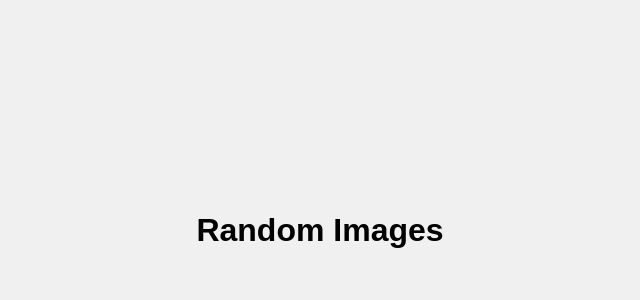
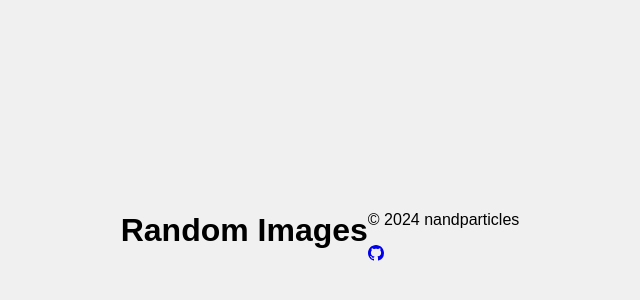
Before and after one commit to nandparticles/pswallpapers, a plain HTML site: page index.html in a window 1280 px wide. Shown: the part 170-470 px from the top of the page, without its empty margins (320-960 px from the left). Drawn offline with Linux system fonts and the light colour scheme; no server answers.

Commit message:
Update index.html
add footer

```diff
--- a/index.html
+++ b/index.html
@@ -13,4 +13,12 @@
     </div>
     <script src="script.js"></script>
 </body>
+        <footer>
+        <p>© 2024 nandparticles</p>
+        <a href="https://github.com/nandparticles?tab=repositories" target="_blank">
+            <svg xmlns="http://www.w3.org/2000/svg" width="16" height="16" fill="currentColor" class="bi bi-github" viewBox="0 0 16 16">
+  <path d="M8 0C3.58 0 0 3.58 0 8c0 3.54 2.29 6.53 5.47 7.59.4.07.55-.17.55-.38 0-.19-.01-.82-.01-1.49-2.01.37-2.53-.49-2.69-.94-.09-.23-.48-.94-.82-1.13-.28-.15-.68-.52-.01-.53.63-.01 1.08.58 1.23.82.72 1.21 1.87.87 2.33.66.07-.52.28-.87.51-1.07-1.78-.2-3.64-.89-3.64-3.95 0-.87.31-1.59.82-2.15-.08-.2-.36-1.02.08-2.12 0 0 .67-.21 2.2.82.64-.18 1.32-.27 2-.27s1.36.09 2 .27c1.53-1.04 2.2-.82 2.2-.82.44 1.1.16 1.92.08 2.12.51.56.82 1.27.82 2.15 0 3.07-1.87 3.75-3.65 3.95.29.25.54.73.54 1.48 0 1.07-.01 1.93-.01 2.2 0 .21.15.46.55.38A8.01 8.01 0 0 0 16 8c0-4.42-3.58-8-8-8"/>
+</svg>
+        </a>
+    </footer>
 </html>
```
